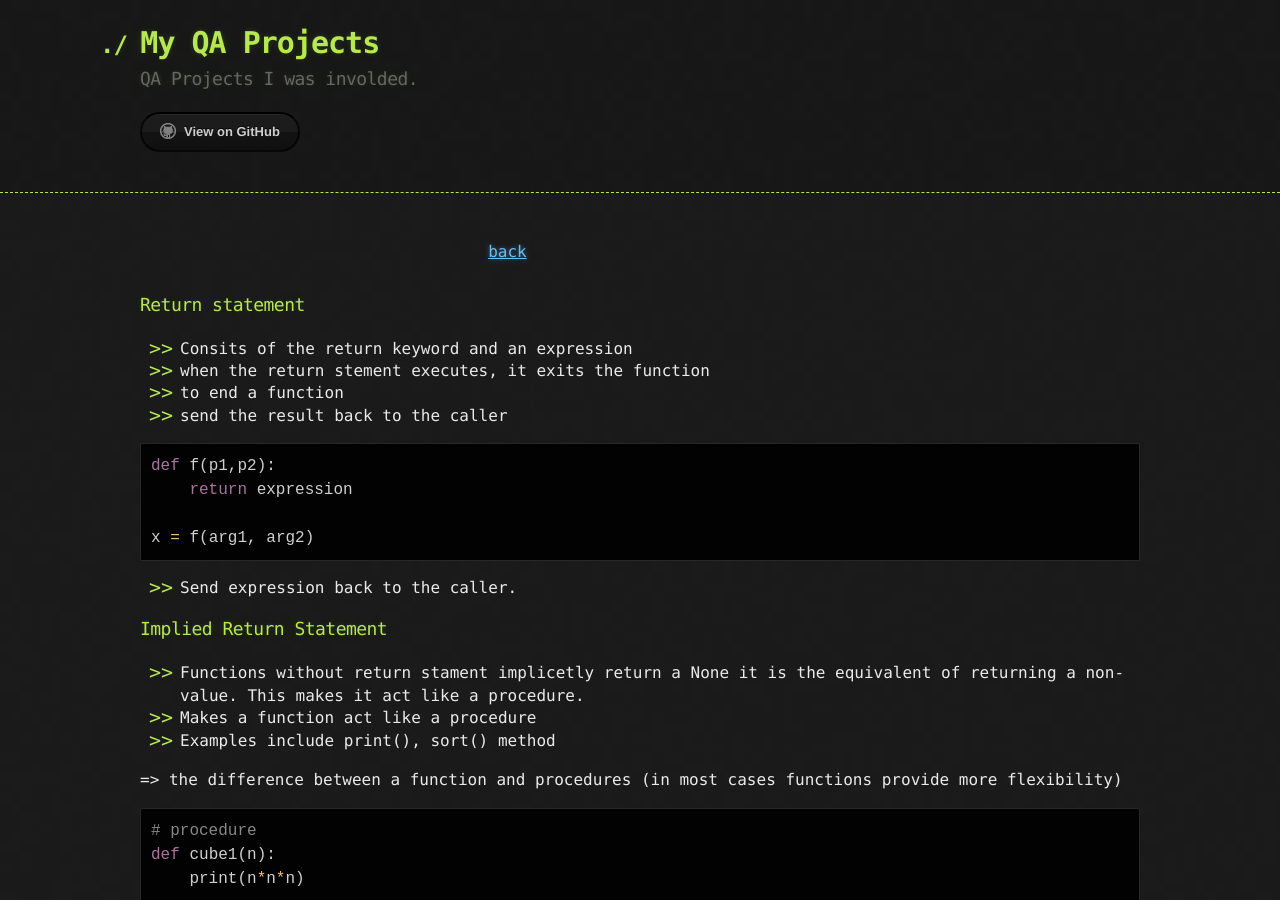
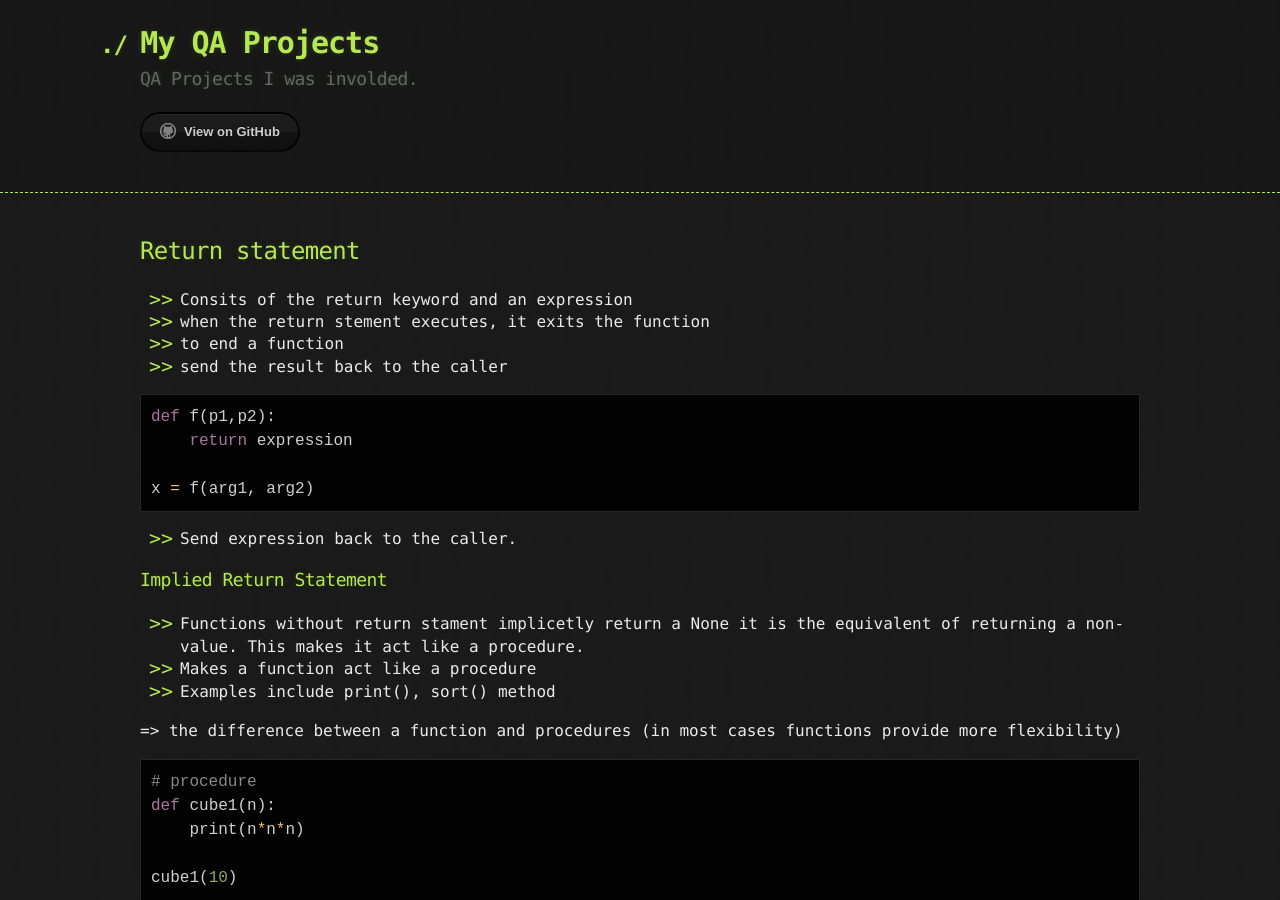
Before and after one commit to sciustechnologia/sciustechnologia.github.io, a Jekyll site: the page built from python/06_functions/0603.md, in a window 1280 px wide and 900 px high. Built offline with Jekyll 4.4.1, drawn with Linux system fonts in a browser that asks for light colours.

Commit message:
Update 0603.md

```diff
--- a/python/06_functions/0603.md
+++ b/python/06_functions/0603.md
@@ -3,9 +3,7 @@ title: Python - Functions - Return statement
 layout: default
 ---
 
-||[back](./index.html)
-
-### Return statement
+## Return statement
 
 * Consits of the return keyword and an expression
 * when the return stement executes, it exits the function
```
